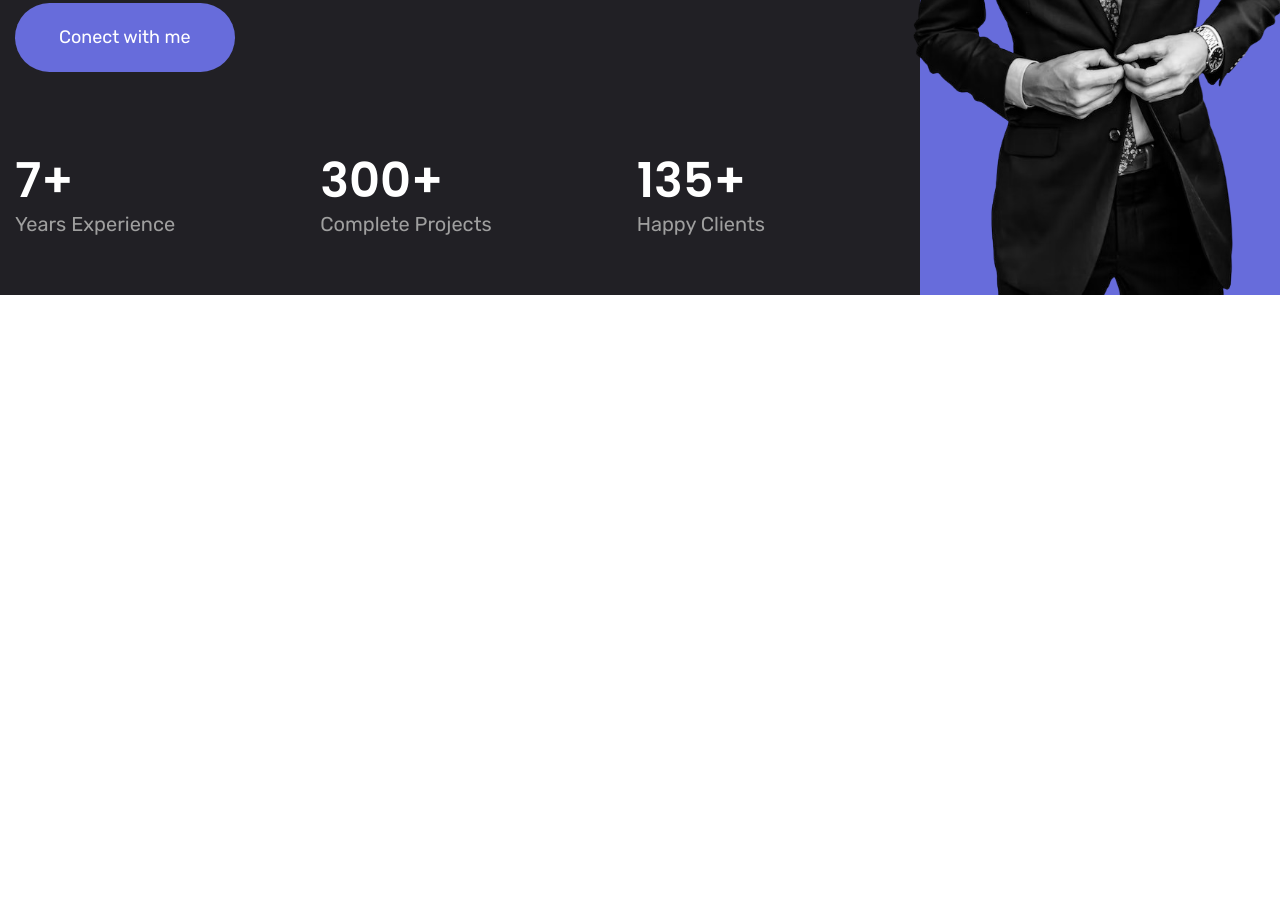
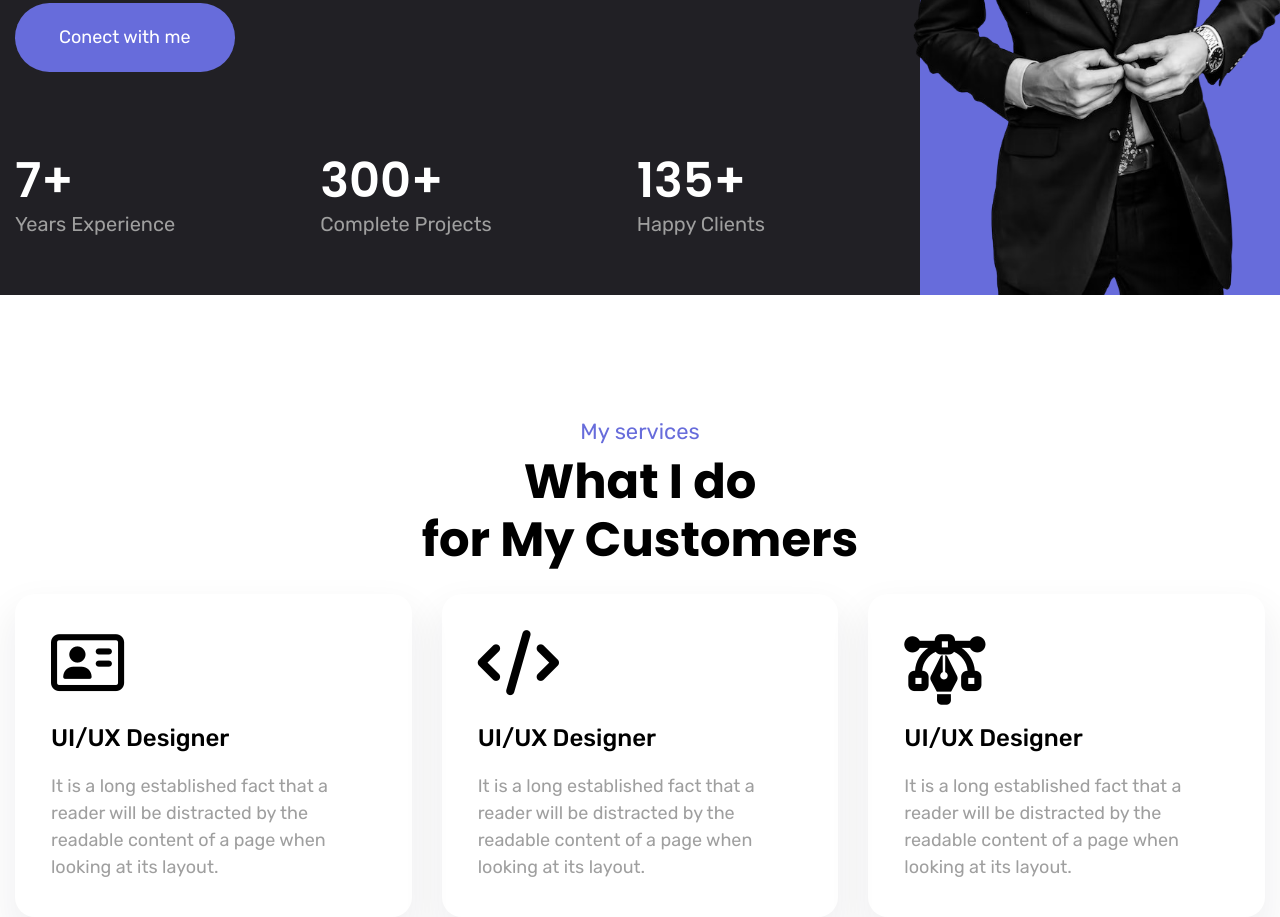
Before and after one commit to ola1180/axo-me_website, a plain HTML site: page index.html in a window 1280 px wide. Shown: the part 470-1387 px from the top of the page. Before the commit the page ends 800 px from the top, so only its background shows below. Drawn offline with Linux system fonts and the light colour scheme.

Commit message:
added services section

```diff
--- a/assets/sass/_global.scss
+++ b/assets/sass/_global.scss
@@ -1,3 +1,7 @@
+html {
+
+    scroll-behavior: smooth;
+
     body {
         font-family: $mainFont;
         font-size: 18px;
@@ -8,10 +12,12 @@ body {
         h2 {
             font-family: $headingsFont;
             margin: 0;
+            line-height: 1.2;
         }
 
         p {
             color: $paragraphFontColor;
+            margin: 0;
         }
 
         a {
@@ -32,8 +38,22 @@ body {
         }
 
         section {
-        padding: 155px 0 0 0;
+            padding: 120px 0 0 0;
         }
+
+        .heading {
+            p {
+                font-size: 22px;
+                color: $primaryColor;
+            }
+
+            h2 {
+                font-size: 48px;
+                margin: 5px 0 25px 0;
+                font-weight: 700;
+            }
+        }
+
 
         .primary-button {
             padding: 21px 44px;
@@ -44,3 +64,5 @@ body {
             &:hover {}
         }
     }
+
+}
--- a/assets/sass/main.scss
+++ b/assets/sass/main.scss
@@ -4,3 +4,4 @@
 @import "global";
 @import "sections/navigation";
 @import "sections/hero";
+@import "sections/services";
--- /dev/null
+++ b/assets/sass/sections/_services.scss
@@ -0,0 +1,55 @@
+.services-section {
+    .heading {
+        text-align: center;
+
+    }
+
+    .services-container {
+        display: flex;
+        justify-content: space-between;
+        align-items: center;
+        margin: 0 -15px;
+
+        .services-item {
+            width: calc(100/3);
+            padding: 0 15px;
+
+            .services-item-box {
+                padding: 36px;
+                box-shadow: 0px 20px 35px 10px rgba(4, 9, 30, 0.05);
+                border-radius: 20px;
+                cursor: pointer;
+
+                .mix-icons {
+                    display: inline-block;
+                    position: relative;
+
+                    &::before {
+                        content: '';
+                        position: absolute;
+                        font-family: "Font Awesome 5 Free";
+                        font-weight: 900;
+                        content: "\f5ad";
+                        font-size: 40px;
+                        inset: 0 auto auto 0;
+                        rotate: 135deg;
+                        translate: 50% 35%;
+
+                    }
+                }
+
+                i {
+                    font-size: 65px;
+                }
+
+                h3 {
+                    font-size: 24px;
+                    margin: 25px 0 17px;
+                    font-weight: 500;
+                }
+            }
+        }
+    }
+
+
+}
--- a/index.html
+++ b/index.html
@@ -22,7 +22,7 @@
         <div class="container">
             <a href="#" class="logo">@axo<span>.me</span></a>
             <ul class="nav-menu">
-                <li class="nav-item"><a href="">Services</a></li>
+                <li class="nav-item"><a href="#services">Services</a></li>
                 <li class="nav-item"><a href="">Work</a></li>
                 <li class="nav-item"><a href="">Blog</a></li>
                 <li class="nav-item"><a href="">Contact</a></li>
@@ -63,6 +63,49 @@
         </div>
     </section>
 
+    <section id="services" class="services-section">
+        <div class="container">
+            <div class="heading">
+                <p>My services</p>
+                <h2>What I do <br>for My Customers</h2>
+            </div>
+            <div class="services-container">
+
+                <div class="services-item">
+                    <div class="services-item-box">
+                        <i class="fa-regular fa-address-card"></i>
+                        <h3>UI/UX Designer</h3>
+                        <p>It is a long established fact that a reader will be distracted by the readable content of a
+                            page
+                            when
+                            looking at its layout.</p>
+                    </div>
+                </div>
+                <div class="services-item">
+                    <div class="services-item-box">
+                        <i class="fa-solid fa-code"></i>
+                        <h3>UI/UX Designer</h3>
+                        <p>It is a long established fact that a reader will be distracted by the readable content of a
+                            page
+                            when
+                            looking at its layout.</p>
+                    </div>
+                </div>
+                <div class="services-item">
+                    <div class="services-item-box">
+                        <div class="mix-icons"> <i class="fa-solid fa-bezier-curve"></i>
+                        </div>
+                        <h3>UI/UX Designer</h3>
+                        <p>It is a long established fact that a reader will be distracted by the readable content of a
+                            page
+                            when
+                            looking at its layout.</p>
+                    </div>
+                </div>
+            </div>
+        </div>
+    </section>
+
 </body>
 
 </html>
```
Also changed, not shown: assets/css/main.css. Lines whose indentation alone changed are shown as unchanged.
